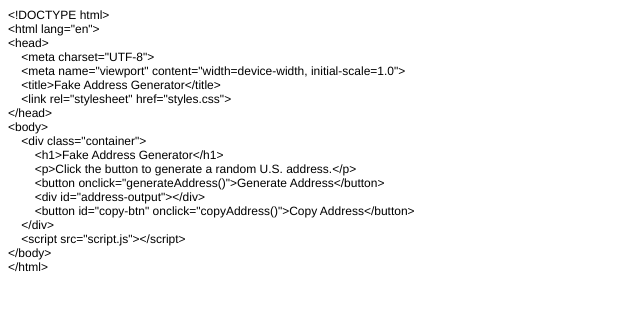
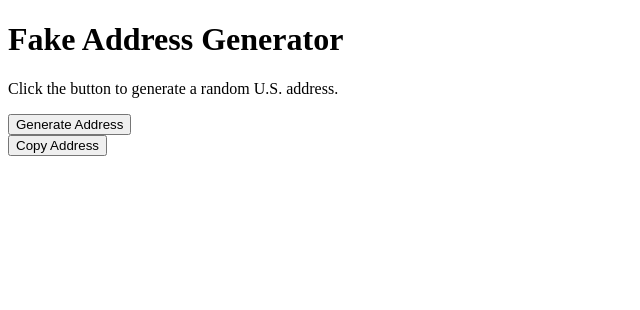
Before and after one commit to Kahane-Git/fake-address-generator, a plain HTML site: page index.html in a window 1280 px wide. Shown: the whole page, without its empty margins (0-640 px from the left). Drawn offline with Linux system fonts and the light colour scheme.

Commit message:
Update index.html

```diff
--- a/index.html
+++ b/index.html
@@ -1,34 +1,19 @@
-<!DOCTYPE html PUBLIC "-//W3C//DTD HTML 4.01//EN" "http://www.w3.org/TR/html4/strict.dtd">
-<html>
+<!DOCTYPE html>
+<html lang="en">
 <head>
-  <meta http-equiv="Content-Type" content="text/html; charset=utf-8">
-  <meta http-equiv="Content-Style-Type" content="text/css">
-  <title></title>
-  <meta name="Generator" content="Cocoa HTML Writer">
-  <meta name="CocoaVersion" content="2575.4">
-  <style type="text/css">
-    p.p1 {margin: 0.0px 0.0px 0.0px 0.0px; font: 12.0px Helvetica}
-  </style>
+    <meta charset="UTF-8">
+    <meta name="viewport" content="width=device-width, initial-scale=1.0">
+    <title>Fake Address Generator</title>
+    <link rel="stylesheet" href="styles.css">
 </head>
 <body>
-<p class="p1">&lt;!DOCTYPE html&gt;</p>
-<p class="p1">&lt;html lang="en"&gt;</p>
-<p class="p1">&lt;head&gt;</p>
-<p class="p1"><span class="Apple-converted-space">    </span>&lt;meta charset="UTF-8"&gt;</p>
-<p class="p1"><span class="Apple-converted-space">    </span>&lt;meta name="viewport" content="width=device-width, initial-scale=1.0"&gt;</p>
-<p class="p1"><span class="Apple-converted-space">    </span>&lt;title&gt;Fake Address Generator&lt;/title&gt;</p>
-<p class="p1"><span class="Apple-converted-space">    </span>&lt;link rel="stylesheet" href="styles.css"&gt;</p>
-<p class="p1">&lt;/head&gt;</p>
-<p class="p1">&lt;body&gt;</p>
-<p class="p1"><span class="Apple-converted-space">    </span>&lt;div class="container"&gt;</p>
-<p class="p1"><span class="Apple-converted-space">        </span>&lt;h1&gt;Fake Address Generator&lt;/h1&gt;</p>
-<p class="p1"><span class="Apple-converted-space">        </span>&lt;p&gt;Click the button to generate a random U.S. address.&lt;/p&gt;</p>
-<p class="p1"><span class="Apple-converted-space">        </span>&lt;button onclick="generateAddress()"&gt;Generate Address&lt;/button&gt;</p>
-<p class="p1"><span class="Apple-converted-space">        </span>&lt;div id="address-output"&gt;&lt;/div&gt;</p>
-<p class="p1"><span class="Apple-converted-space">        </span>&lt;button id="copy-btn" onclick="copyAddress()"&gt;Copy Address&lt;/button&gt;</p>
-<p class="p1"><span class="Apple-converted-space">    </span>&lt;/div&gt;</p>
-<p class="p1"><span class="Apple-converted-space">    </span>&lt;script src="script.js"&gt;&lt;/script&gt;</p>
-<p class="p1">&lt;/body&gt;</p>
-<p class="p1">&lt;/html&gt;</p>
+    <div class="container">
+        <h1>Fake Address Generator</h1>
+        <p>Click the button to generate a random U.S. address.</p>
+        <button onclick="generateAddress()">Generate Address</button>
+        <div id="address-output"></div>
+        <button id="copy-btn" onclick="copyAddress()">Copy Address</button>
+    </div>
+    <script src="script.js"></script>
 </body>
 </html>
```
